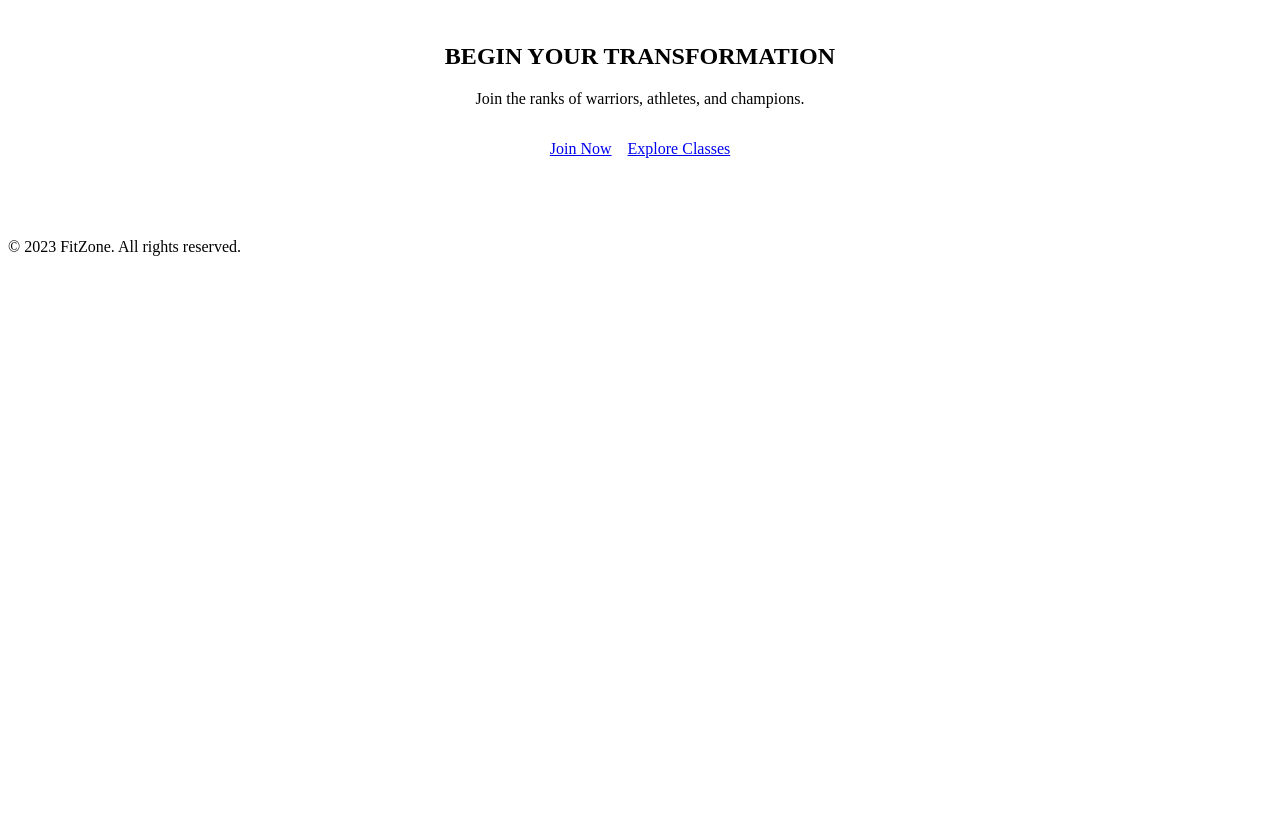
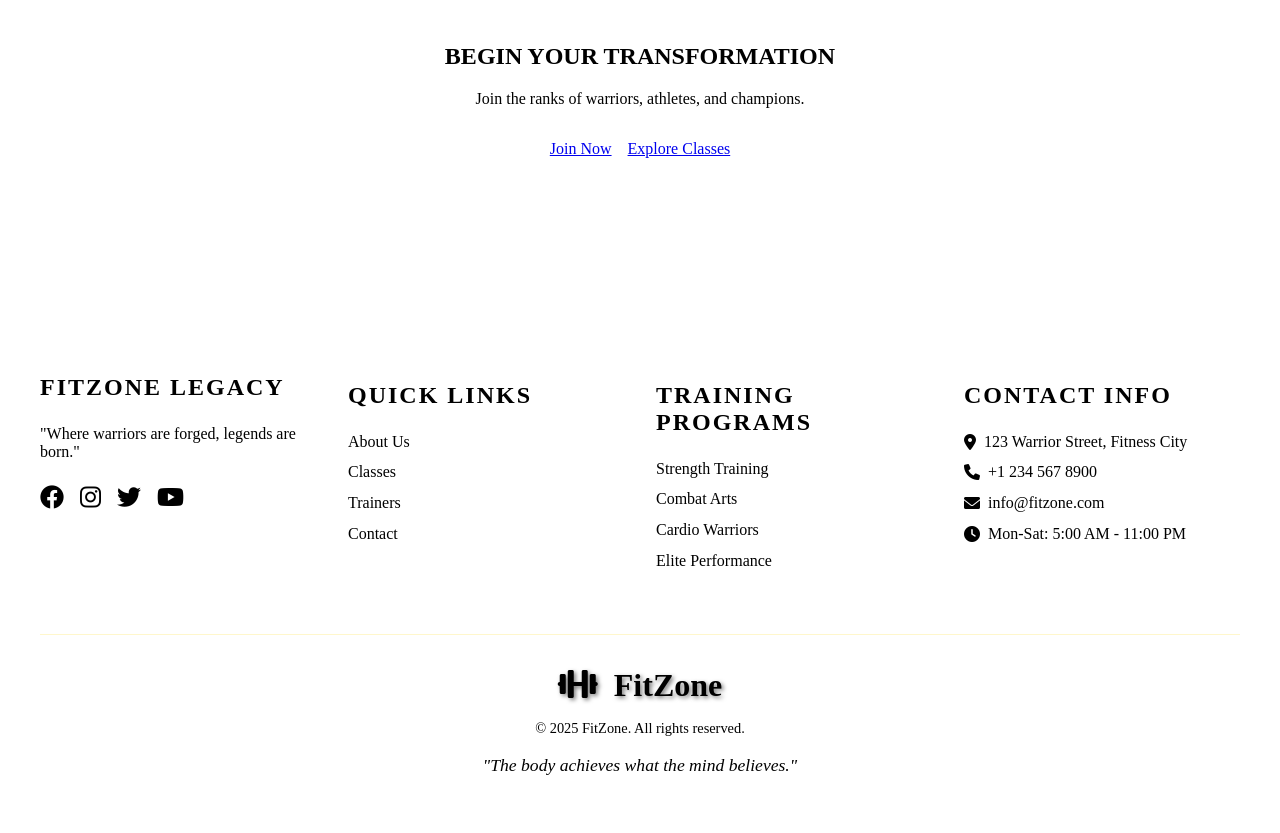
Before and after one commit to vampirevidha/blackboxai-1744375470040, a PHP site: page /FitZone/index.php in a window 1280 px wide. Shown: the part 1412-2245 px from the top of the page. Before the commit the page ends 1668 px from the top, so only its background shows below. Run offline with PHP 8.4, Linux system fonts and the light colour scheme.

Commit message:
Add FitZone/includes/footer.php 1744390070116

```diff
--- a/FitZone/includes/footer.php
+++ b/FitZone/includes/footer.php
@@ -1,5 +1,180 @@
-<footer>
-        <p>&copy; 2023 FitZone. All rights reserved.</p>
-    </footer>
+<footer class="main-footer">
+    <div class="footer-content">
+        <div class="footer-grid">
+            <div class="footer-section">
+                <h3>FitZone Legacy</h3>
+                <p>"Where warriors are forged, legends are born."</p>
+                <div class="social-links">
+                    <a href="#" class="social-link"><i class="fab fa-facebook"></i></a>
+                    <a href="#" class="social-link"><i class="fab fa-instagram"></i></a>
+                    <a href="#" class="social-link"><i class="fab fa-twitter"></i></a>
+                    <a href="#" class="social-link"><i class="fab fa-youtube"></i></a>
+                </div>
+            </div>
+
+            <div class="footer-section">
+                <h4>Quick Links</h4>
+                <ul>
+                    <li><a href="about.php">About Us</a></li>
+                    <li><a href="classes.php">Classes</a></li>
+                    <li><a href="trainers.php">Trainers</a></li>
+                    <li><a href="contact.php">Contact</a></li>
+                </ul>
+            </div>
+
+            <div class="footer-section">
+                <h4>Training Programs</h4>
+                <ul>
+                    <li><a href="classes.php">Strength Training</a></li>
+                    <li><a href="classes.php">Combat Arts</a></li>
+                    <li><a href="classes.php">Cardio Warriors</a></li>
+                    <li><a href="classes.php">Elite Performance</a></li>
+                </ul>
+            </div>
+
+            <div class="footer-section">
+                <h4>Contact Info</h4>
+                <ul class="contact-info">
+                    <li><i class="fas fa-map-marker-alt"></i> 123 Warrior Street, Fitness City</li>
+                    <li><i class="fas fa-phone"></i> +1 234 567 8900</li>
+                    <li><i class="fas fa-envelope"></i> info@fitzone.com</li>
+                    <li><i class="fas fa-clock"></i> Mon-Sat: 5:00 AM - 11:00 PM</li>
+                </ul>
+            </div>
+        </div>
+
+        <div class="footer-bottom">
+            <div class="footer-logo">
+                <h2><i class="fas fa-dumbbell"></i> FitZone</h2>
+            </div>
+            <p class="copyright">&copy; <?php echo date('Y'); ?> FitZone. All rights reserved.</p>
+            <p class="footer-quote">"The body achieves what the mind believes."</p>
+        </div>
+    </div>
+</footer>
+
+<style>
+.main-footer {
+    background: linear-gradient(to right,
+        var(--dark-purple) 0%,
+        var(--medium-purple) 50%,
+        var(--dark-purple) 100%);
+    color: var(--light-gold);
+    padding: 4rem 2rem 2rem;
+    margin-top: 4rem;
+    border-top: 2px solid var(--medium-gold);
+}
+
+.footer-grid {
+    display: grid;
+    grid-template-columns: repeat(auto-fit, minmax(250px, 1fr));
+    gap: 2rem;
+    max-width: 1200px;
+    margin: 0 auto;
+}
+
+.footer-section h3, .footer-section h4 {
+    color: var(--medium-gold);
+    margin-bottom: 1.5rem;
+    font-size: 1.5rem;
+    text-transform: uppercase;
+    letter-spacing: 2px;
+}
+
+.footer-section ul {
+    list-style: none;
+    padding: 0;
+}
+
+.footer-section ul li {
+    margin-bottom: 0.8rem;
+}
+
+.footer-section ul li a {
+    color: var(--light-gold);
+    text-decoration: none;
+    transition: color 0.3s ease;
+}
+
+.footer-section ul li a:hover {
+    color: var(--medium-gold);
+    text-shadow: 0 0 8px rgba(255, 215, 0, 0.5);
+}
+
+.social-links {
+    display: flex;
+    gap: 1rem;
+    margin-top: 1.5rem;
+}
+
+.social-link {
+    color: var(--medium-gold);
+    font-size: 1.5rem;
+    transition: all 0.3s ease;
+}
+
+.social-link:hover {
+    color: var(--light-gold);
+    transform: translateY(-3px);
+}
+
+.contact-info li {
+    display: flex;
+    align-items: center;
+    gap: 0.5rem;
+}
+
+.contact-info i {
+    color: var(--medium-gold);
+}
+
+.footer-bottom {
+    margin-top: 3rem;
+    padding-top: 2rem;
+    border-top: 1px solid rgba(255, 215, 0, 0.2);
+    text-align: center;
+}
+
+.footer-logo h2 {
+    color: var(--medium-gold);
+    font-size: 2rem;
+    margin: 0 0 1rem 0;
+    text-shadow: 2px 2px 4px rgba(0, 0, 0, 0.5);
+}
+
+.footer-logo i {
+    margin-right: 0.5rem;
+}
+
+.copyright {
+    color: var(--light-gold);
+    font-size: 0.9rem;
+    margin-bottom: 0.5rem;
+}
+
+.footer-quote {
+    color: var(--medium-gold);
+    font-style: italic;
+    font-size: 1.1rem;
+}
+
+@media (max-width: 768px) {
+    .footer-grid {
+        grid-template-columns: 1fr;
+        text-align: center;
+    }
+
+    .social-links {
+        justify-content: center;
+    }
+
+    .contact-info li {
+        justify-content: center;
+    }
+}
+</style>
+
+<!-- Font Awesome -->
+<link rel="stylesheet" href="https://cdnjs.cloudflare.com/ajax/libs/font-awesome/6.0.0/css/all.min.css">
 </body>
 </html>
```
